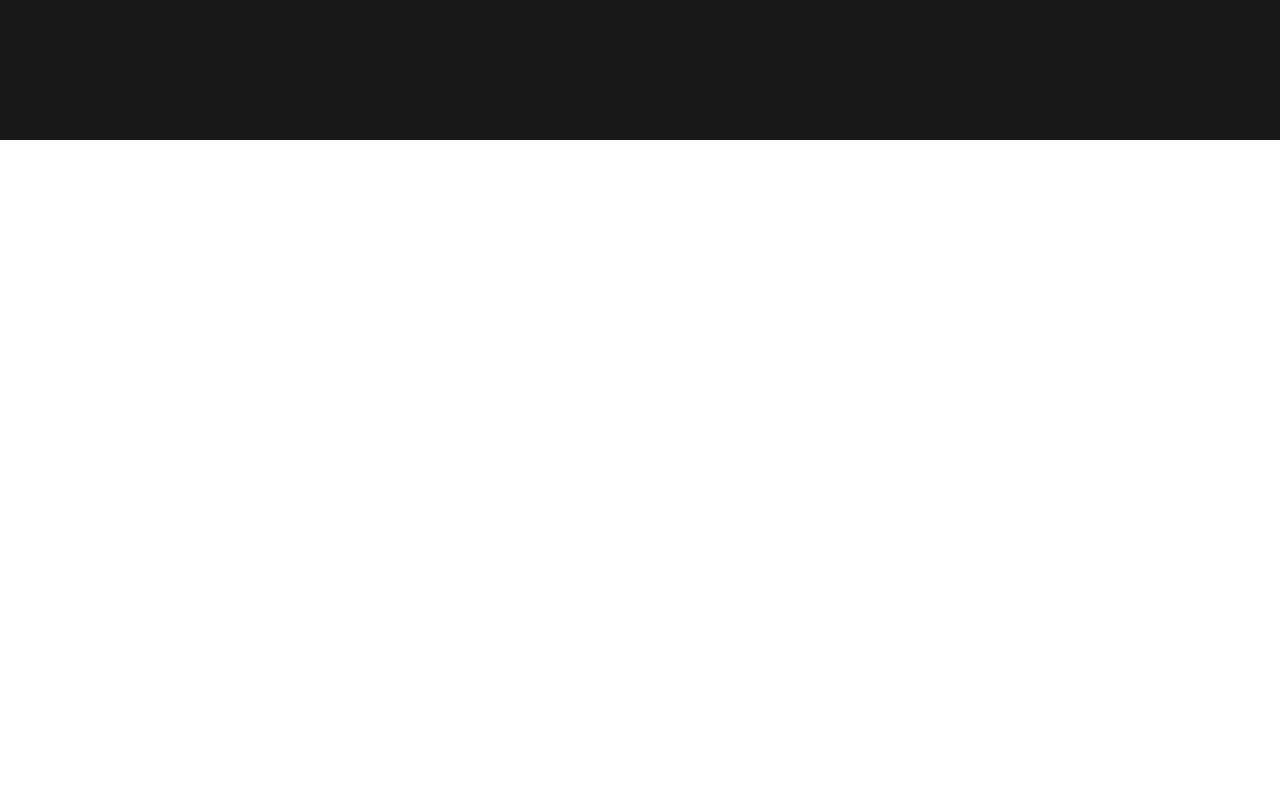
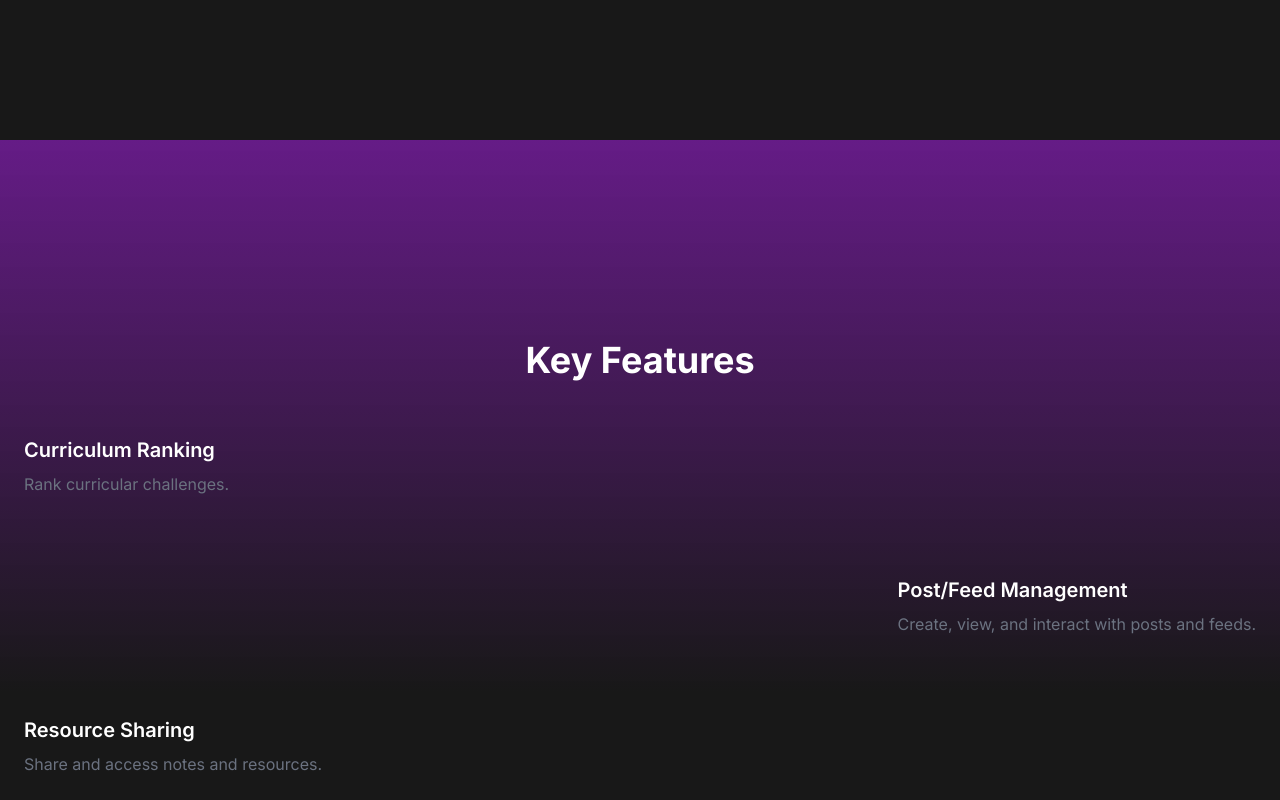
Before and after one commit to the-nexus-point/nexus-next.js, a Next.js app: page / in a window 1280 px wide. Shown: the part 660-1460 px from the top of the page. Before the commit the page ends 800 px from the top, so only its background shows below. Built offline with nearby package versions, Linux system fonts and the light colour scheme.

Commit message:
init key feature

```diff
--- a/src/components/Home.jsx
+++ b/src/components/Home.jsx
@@ -12,7 +12,7 @@ const Home = () => {
           className="w-25 h-25 m-5"
         />
       </header>
-      <section className="mt-8 px-10">
+      <section className="mt-8 px-10 min-h-screen flex flex-col">
         <h1 className="text-9xl font-bold mb-3">Nexus</h1>
         <p className="text-md text-gray-400 mb-8">
           Connect, Collaborate, and Thrive Together.
@@ -26,6 +26,27 @@ const Home = () => {
           </button>
         </div>
       </section>
+      <section className="">
+        <h2 className="text-4xl font-bold mb-8 text-center">Key Features</h2>
+        <div className="flex flex-col  space-y-8">
+          <div className="p-6">
+            <h3 className="text-xl font-semibold mb-2">Curriculum Ranking</h3>
+            <p className="text-gray-500">Rank curricular challenges.</p>
+          </div>
+          <div className="p-6 self-end">
+            <h3 className="text-xl font-semibold mb-2">Post/Feed Management</h3>
+            <p className="text-gray-500">
+              Create, view, and interact with posts and feeds.
+            </p>
+          </div>
+          <div className="p-6">
+            <h3 className="text-xl font-semibold mb-2">Resource Sharing</h3>
+            <p className="text-gray-500">
+              Share and access notes and resources.
+            </p>
+          </div>
+        </div>
+      </section>
     </div>
   );
 };
```
